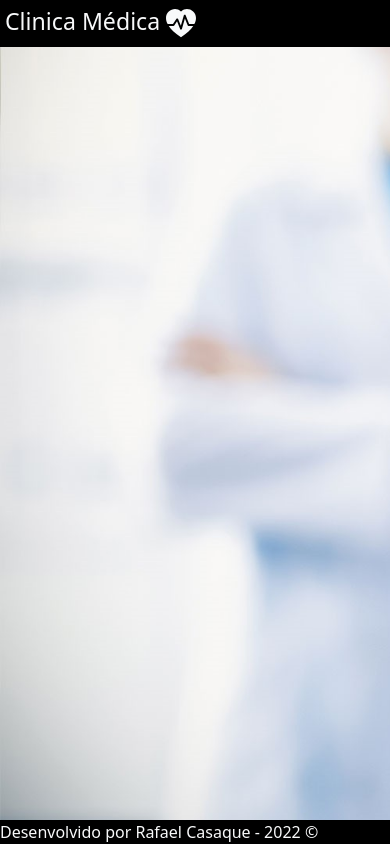
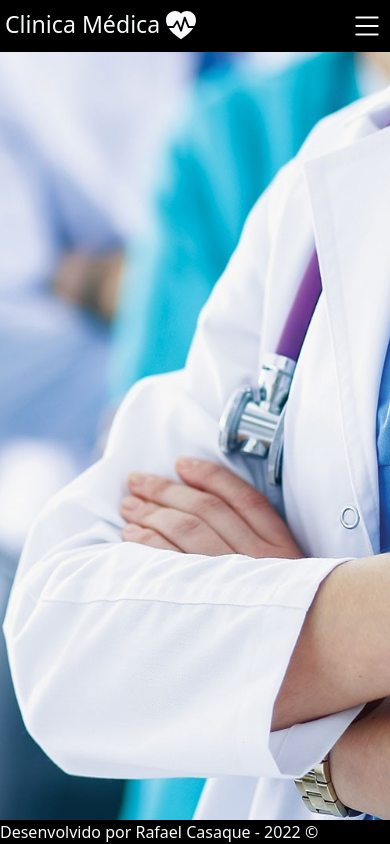
Before and after one commit to Rafael-Casaque/Clinica-Medica, a plain HTML site: page Frontend/index.html in a window 390 px wide. Drawn offline with nearby package versions, Linux system fonts and the light colour scheme.

Commit message:
adicionando responsividade

```diff
--- a/Frontend/index.html
+++ b/Frontend/index.html
@@ -36,9 +36,11 @@
                         <path fill-rule="evenodd"
                             d="M1.475 9C2.702 10.84 4.779 12.871 8 15c3.221-2.129 5.298-4.16 6.525-6H12a.5.5 0 0 1-.464-.314l-1.457-3.642-1.598 5.593a.5.5 0 0 1-.945.049L5.889 6.568l-1.473 2.21A.5.5 0 0 1 4 9H1.475ZM.879 8C-2.426 1.68 4.41-2 7.824 1.143c.06.055.119.112.176.171a3.12 3.12 0 0 1 .176-.17C11.59-2 18.426 1.68 15.12 8h-2.783l-1.874-4.686a.5.5 0 0 0-.945.049L7.921 8.956 6.464 5.314a.5.5 0 0 0-.88-.091L3.732 8H.88Z" />
                     </svg></h3>
-                <button class="navbar-toggle" type="button" data-toggle="collapse" data-target="#navbar-links"
+                <button class="navbar-toggle bg-black" type="button" data-toggle="collapse" data-target="#navbar-links"
                     aria-controls="navbar-links" aria-expanded="false" aria-label="Toggle navigation">
-                    <span class="navbar-toggler-icon"></span>
+                    <svg xmlns="http://www.w3.org/2000/svg" width="34" height="34" fill="currentColor" class="bi bi-list text-light" viewBox="0 0 16 16">
+                        <path fill-rule="evenodd" d="M2.5 12a.5.5 0 0 1 .5-.5h10a.5.5 0 0 1 0 1H3a.5.5 0 0 1-.5-.5zm0-4a.5.5 0 0 1 .5-.5h10a.5.5 0 0 1 0 1H3a.5.5 0 0 1-.5-.5zm0-4a.5.5 0 0 1 .5-.5h10a.5.5 0 0 1 0 1H3a.5.5 0 0 1-.5-.5z"/>
+                      </svg>
                 </button>
                 <div class="collapse navbar-collapse justify-content-end" id="navbar-links">
                     <div class="navbar-nav">
@@ -77,7 +79,7 @@
             </nav>
         </div>
     </header>
-    <article></article>
+    <main></main>
     <footer class="text-light bg-black text-md-center">
         <p>Desenvolvido por Rafael Casaque - 2022 &copy;</p>
     </footer>
--- a/Frontend/style.css
+++ b/Frontend/style.css
@@ -1,5 +1,6 @@
 button{
     display: none;
+    border: 0;
 }
 
 #clinica {
@@ -30,9 +31,10 @@ button{
     font-weight: bold;
 }
 
-article{
+main{
     background-image: url(imgs/wallpaper.jpg);
     background-size: cover;
+    background-position: center;
     height: 100vh;
     width: 100vw;
 }
@@ -43,3 +45,9 @@ footer{
 footer>p{
     margin: 0;
 }
+
+@media (max-width: 991px) {
+    button{
+        display: inline-block;
+    }
+}
```
